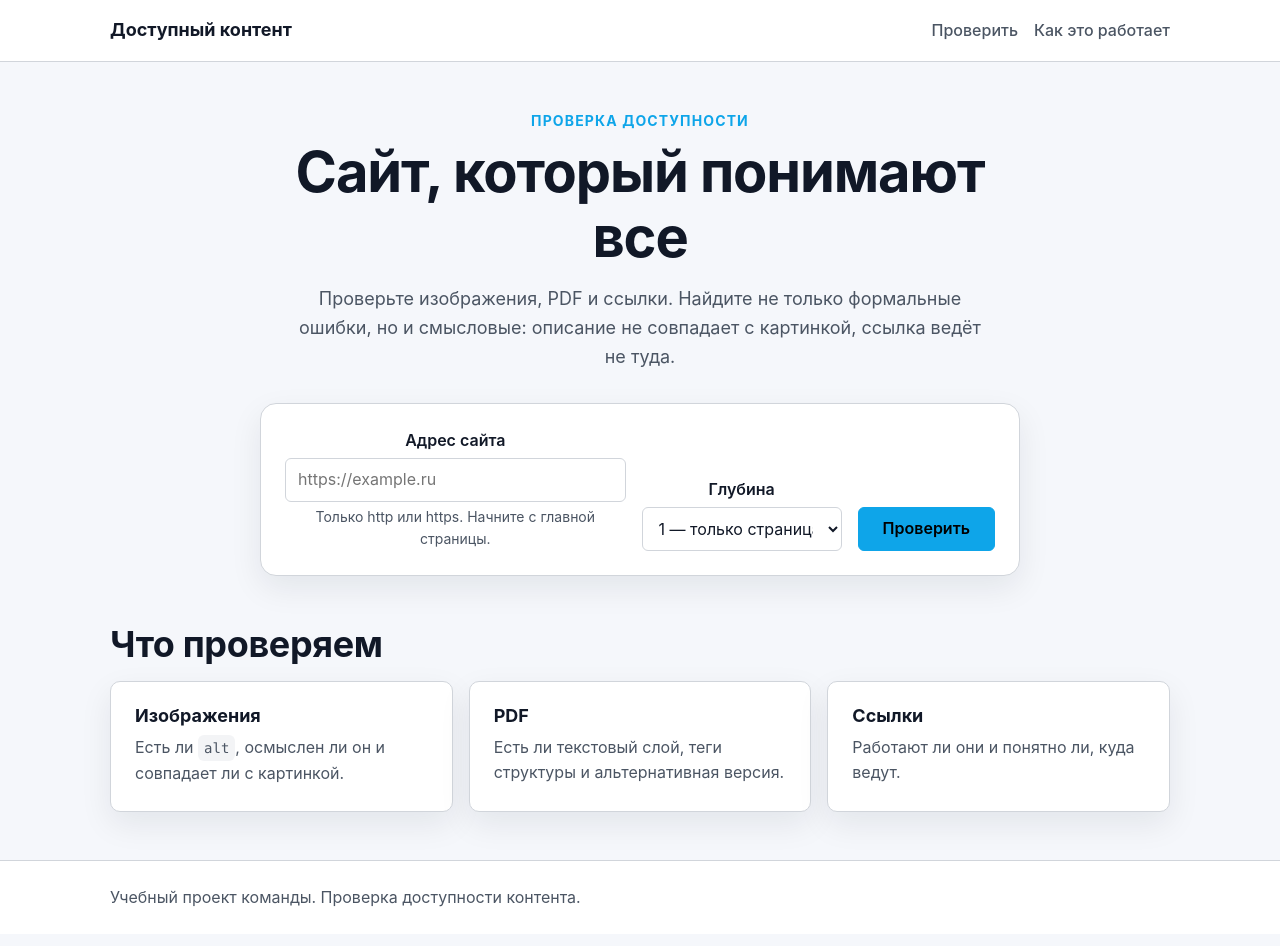
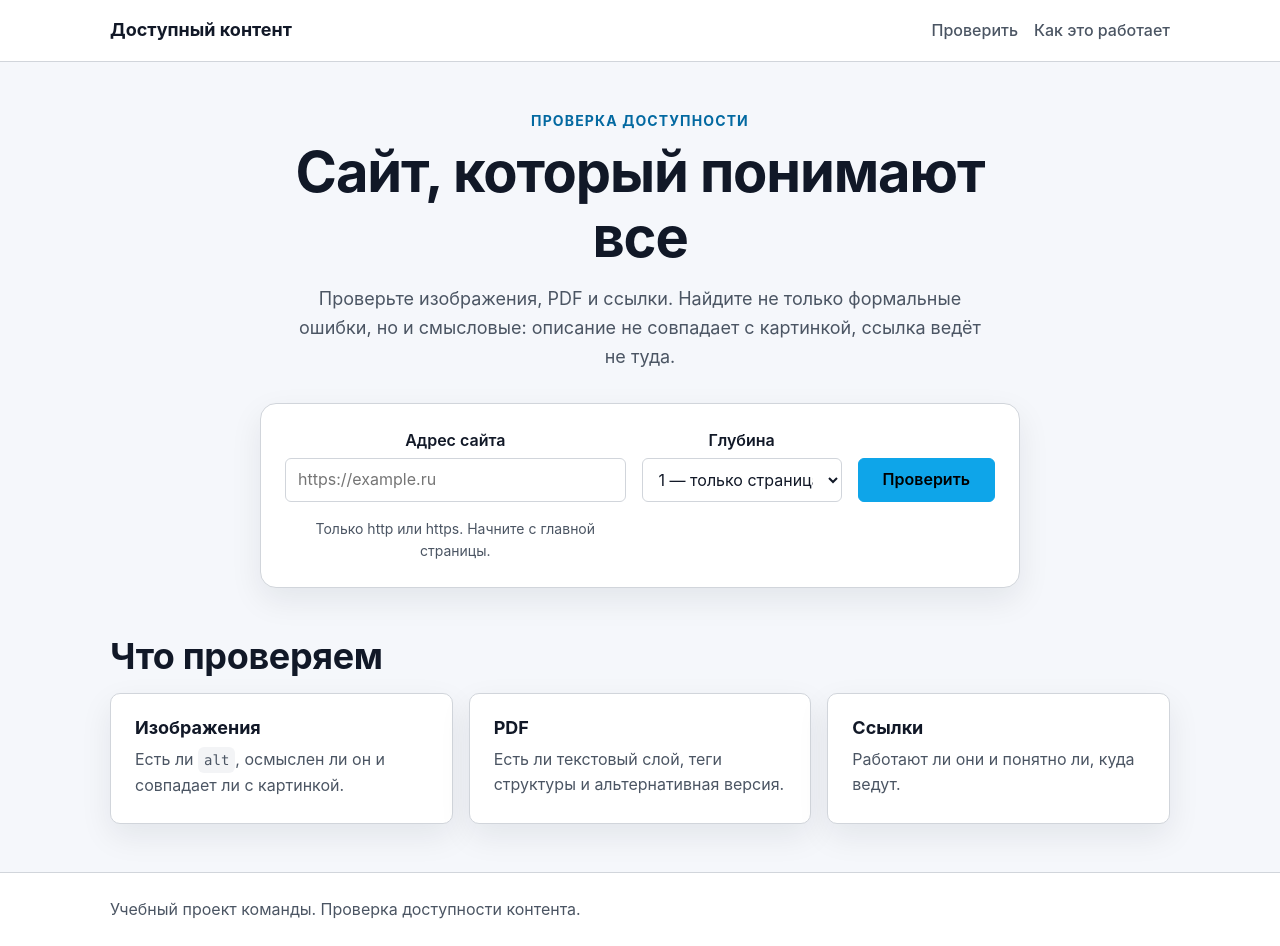
Before and after one commit to sergkoch/HantatonDosCon, a Svelte app in the folder client/: page / in a window 1280 px wide. Built offline with nearby package versions, Linux system fonts and the light colour scheme.

Commit message:
fix(client): align form controls and raise text contrast for a11y

```diff
--- a/client/src/pages/HomePage.svelte
+++ b/client/src/pages/HomePage.svelte
@@ -48,9 +48,6 @@
           bind:value={url}
           required
         />
-        <p class="field__hint" id="scan-hint">
-          Только http или https. Начните с главной страницы.
-        </p>
       </div>
 
       <div class="field field--small">
@@ -65,6 +62,10 @@
       <Button type="submit" disabled={busy}>
         {busy ? "Запускаем…" : "Проверить"}
       </Button>
+
+      <p class="field__hint" id="scan-hint">
+        Только http или https. Начните с главной страницы.
+      </p>
     </form>
 
     {#if error}
--- a/client/src/styles.css
+++ b/client/src/styles.css
@@ -11,6 +11,7 @@
   --color-border: #d1d5db;
   --color-accent: #0ea5e9;
   --color-accent-strong: #0284c7;
+  --color-accent-text: #0369a1;
   --color-accent-soft: #e0f2fe;
   --color-on-accent: #000000;
   --color-focus: #0ea5e9;
@@ -72,7 +73,7 @@ h3 {
 }
 
 a {
-  color: var(--color-accent);
+  color: var(--color-accent-text);
 }
 
 a:hover {
@@ -170,7 +171,7 @@ a:hover {
 
 .hero__eyebrow {
   margin-bottom: var(--space-2);
-  color: var(--color-accent);
+  color: var(--color-accent-text);
   font-size: 0.875rem;
   font-weight: 700;
   letter-spacing: 0.08em;
@@ -274,7 +275,7 @@ a:hover {
 }
 
 .button--ghost {
-  color: var(--color-accent);
+  color: var(--color-accent-text);
   background: var(--color-surface);
   border-color: var(--color-accent);
 }
@@ -364,7 +365,7 @@ a:hover {
 }
 
 .filter--active {
-  color: var(--color-accent-strong);
+  color: var(--color-accent-text);
   background: var(--color-accent-soft);
   border-color: var(--color-accent);
 }
```
